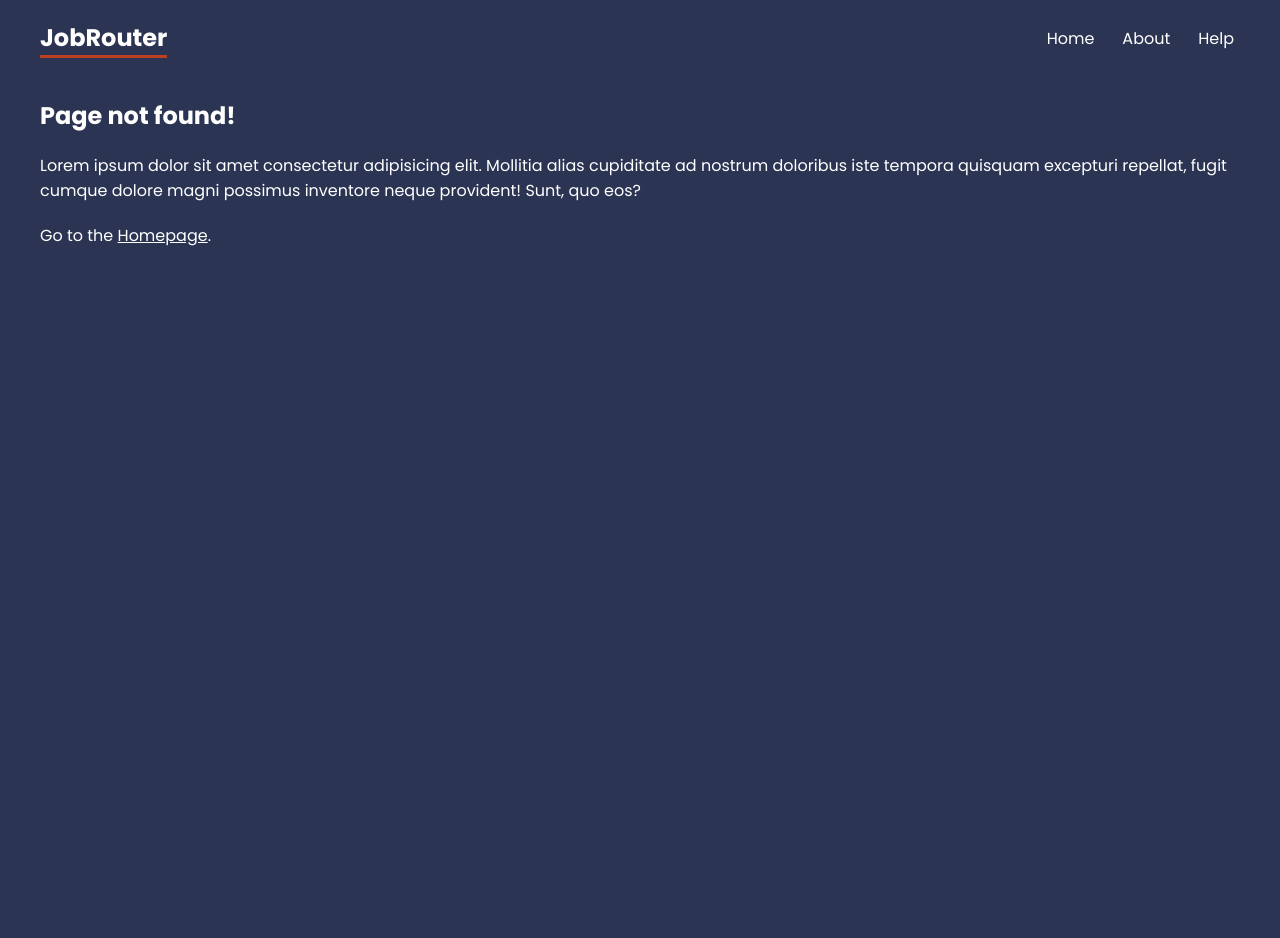
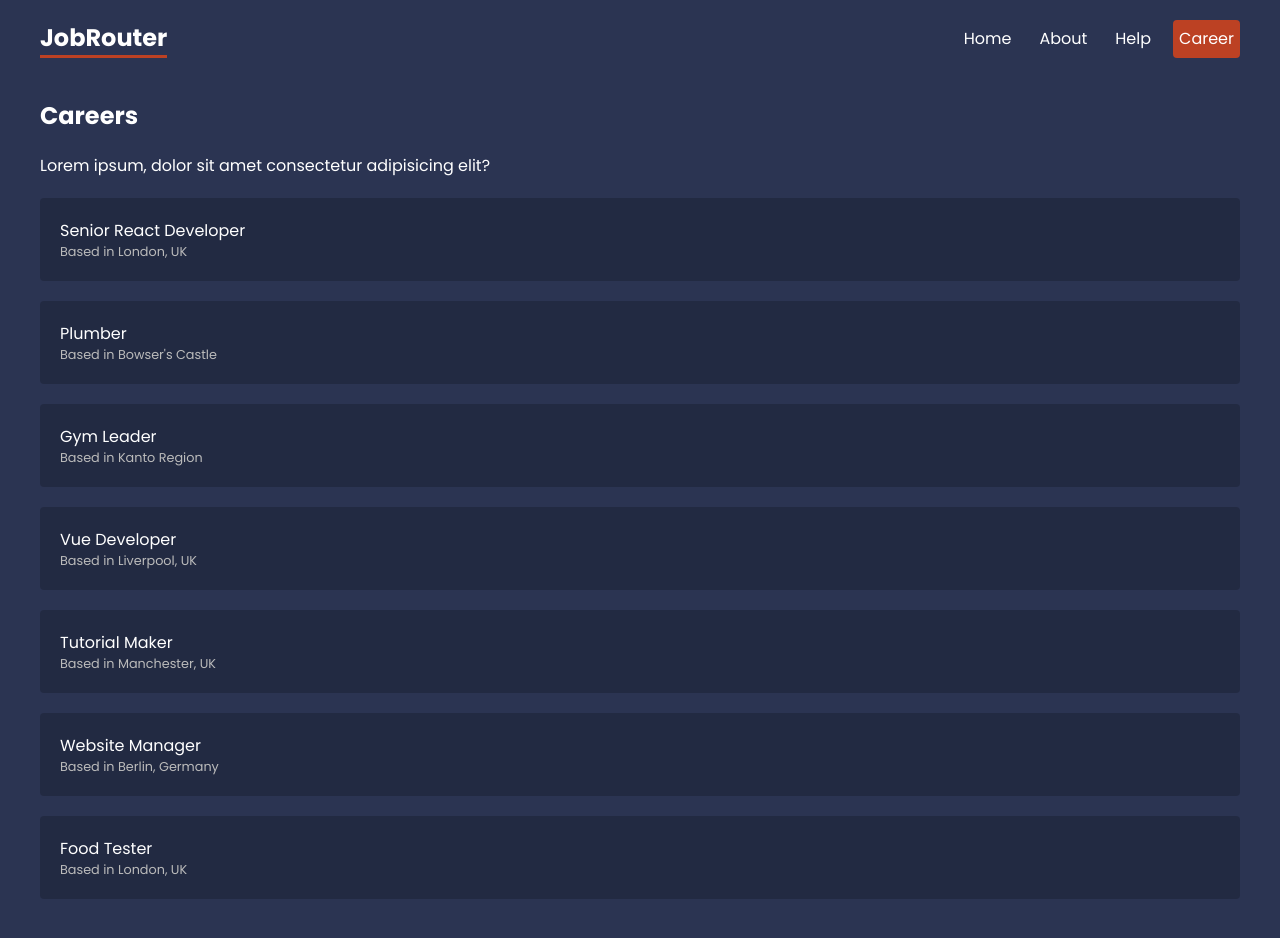
Before and after one commit to JayBaldwa30/JobRouter, a React (Create React App) app: page /careers in a window 1280 px wide. Shown: the top 938 px of the page. Before the commit the page ends 800 px from the top, so only its background shows below. Built offline with nearby package versions, Linux system fonts and the light colour scheme; data requests are answered from the project's data file.

Commit message:
updated all the other components and added new dependencies

```diff
--- a/package.json
+++ b/package.json
@@ -16,7 +16,8 @@
     "start": "react-scripts start",
     "build": "react-scripts build",
     "test": "react-scripts test",
-    "eject": "react-scripts eject"
+    "eject": "react-scripts eject",
+    "json-server": "json-server --watch ./data/db.json --port 5000"
   },
   "eslintConfig": {
     "extends": [
@@ -35,5 +36,8 @@
       "last 1 firefox version",
       "last 1 safari version"
     ]
+  },
+  "devDependencies": {
+    "json-server": "^1.0.0-beta.3"
   }
 }
--- a/src/App.js
+++ b/src/App.js
@@ -17,6 +17,8 @@ import Contact from "./pages/Contact";
 import RootLayout from "./layouts/RootLayout";
 import HelpLayout from "./layouts/HelpLayout";
 import ErrorPage from "./pages/ErrorPage";
+import CareerLayout from "./layouts/CareerLayout";
+import Careers, { careerLoader } from "./pages/Careers";
 
 const router = createBrowserRouter(
   createRoutesFromElements(
@@ -27,6 +29,10 @@ const router = createBrowserRouter(
         <Route path="faq" element={<Faq />} />
         <Route path="contact" element={<Contact />} />
       </Route>
+      <Route path="careers" element={<CareerLayout />}>
+        <Route index element={<Careers />} loader={careerLoader} />
+      </Route>
+
       <Route path="*" element={<ErrorPage />} />
     </Route>
   )
--- a/src/index.css
+++ b/src/index.css
@@ -104,7 +104,49 @@ form label span {
 }
 
 /* careers list */
+.careers > a {
+  display: block;
+  background: rgba(0, 0, 0, 0.2);
+  padding: 20px;
+  border-radius: 4px;
+  margin: 20px 0;
+  text-decoration: none;
+}
+.careers > a:hover p {
+  color: var(--primary);
+}
+.careers p {
+  margin: 0;
+}
+.careers > a p:last-child {
+  font-size: 0.8em;
+  color: #bbb;
+}
 
 /* careers details */
+.career-details {
+  background: rgba(0, 0, 0, 0.2);
+  padding: 20px;
+  border-radius: 4px;
+  margin: 20px 0;
+}
 
 /* breadcrumbs */
+.breadcrumbs {
+  max-width: 1200px;
+  margin: 20px auto;
+}
+.breadcrumbs > * {
+  display: inline-block;
+  margin-right: 10px;
+}
+.breadcrumbs .crumb:after {
+  content: ">";
+  margin-left: 10px;
+}
+.breadcrumbs .crumb:last-child:after {
+  display: none;
+}
+.breadcrumbs .crumb a {
+  color: #ddd;
+}
--- a/src/layouts/RootLayout.js
+++ b/src/layouts/RootLayout.js
@@ -9,6 +9,7 @@ function RootLayout() {
           <NavLink to="/">Home </NavLink>
           <NavLink to="about">About</NavLink>
           <NavLink to="help">Help</NavLink>
+          <NavLink to="careers">Career</NavLink>
         </nav>
       </header>
       <main>
```
Also changed, not shown: 1 other file (tests, documents, lock files or other folders).
